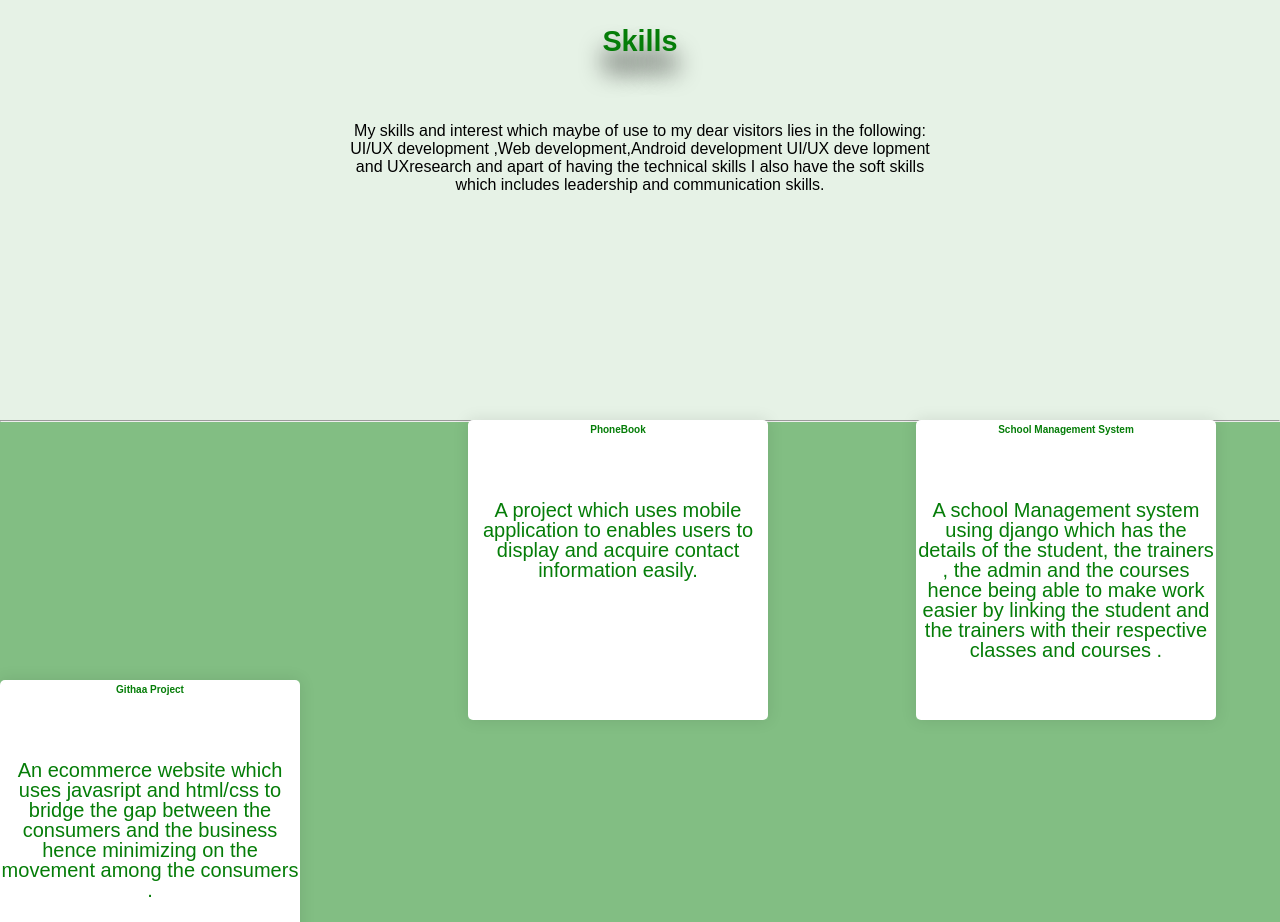
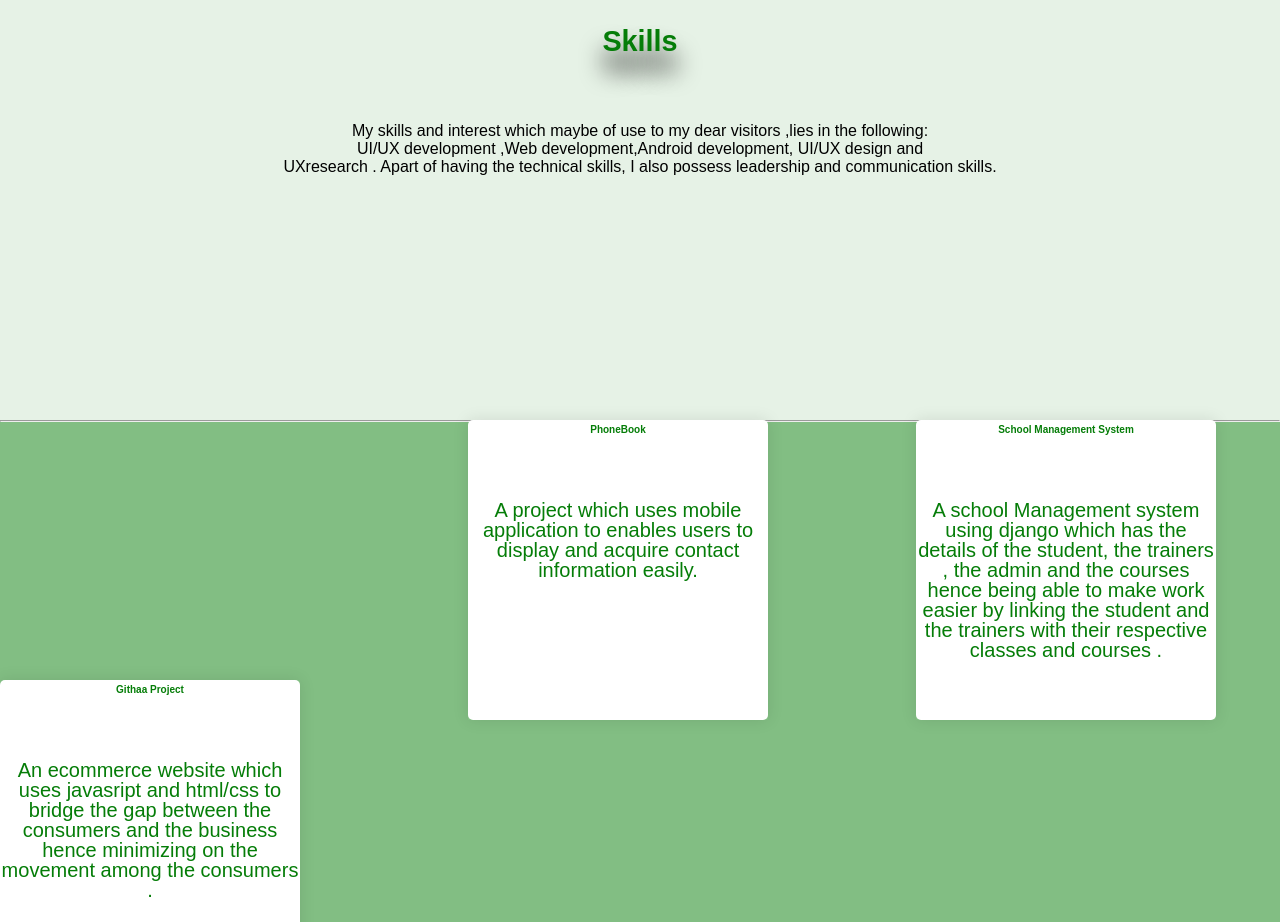
Before and after one commit to Constantkavaya/My-portfolio, a plain HTML site: page index.html in a window 1280 px wide. Shown: the part 860-1782 px from the top of the page. Drawn offline with Linux system fonts and the light colour scheme; a web font is replaced by a local one.

Commit message:
first commit

```diff
--- a/index.html
+++ b/index.html
@@ -42,11 +42,9 @@
                             <div class="skills">
                                 <h4>Skills </h4>
                                 <p id="skl">My skills and interest which maybe of use to my
-                                    dear visitors lies in the following:<br>UI/UX development
-                                    ,Web development,Android development UI/UX deve
-                                    lopment <br> and UXresearch  and apart of having the
-                                    technical skills I also have  the soft skills <br> which
-                                    includes leadership and communication skills.</p>
+                                    dear visitors ,lies in the following:<br>UI/UX development
+                                    ,Web development,Android development, UI/UX design and <br> UXresearch . Apart of having the
+                                    technical skills, I also possess leadership and communication skills.</p>
 
                             </div>
 
```
